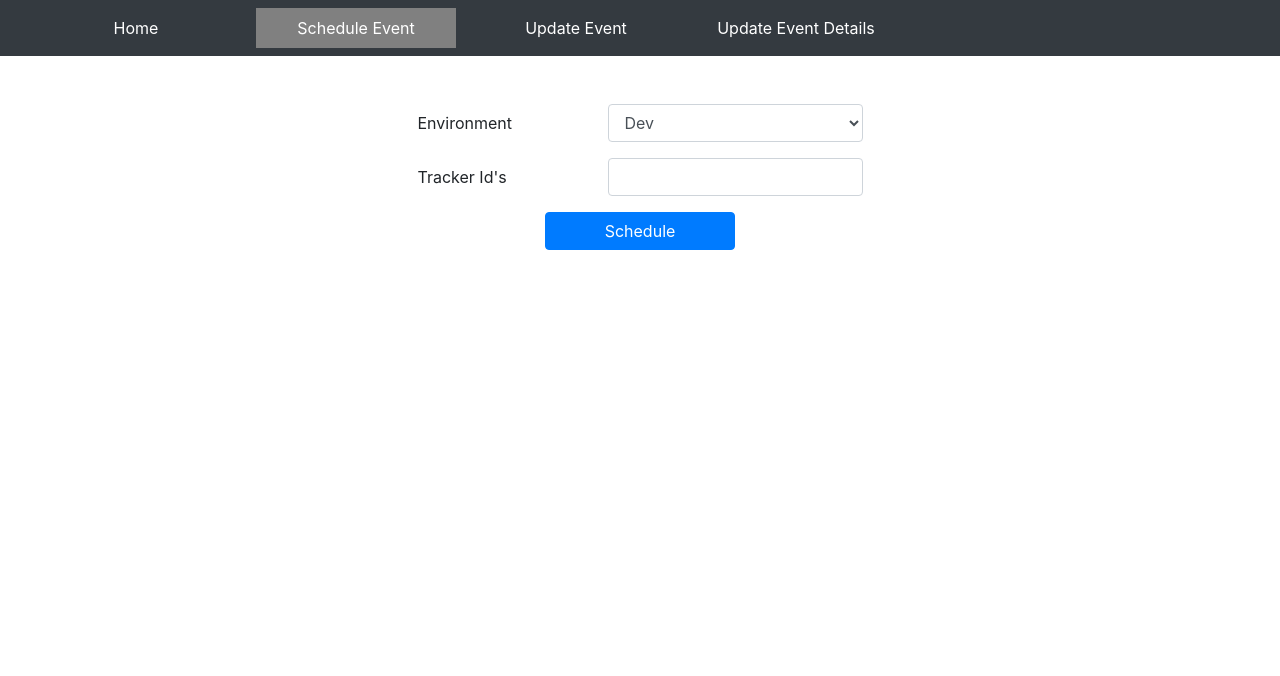
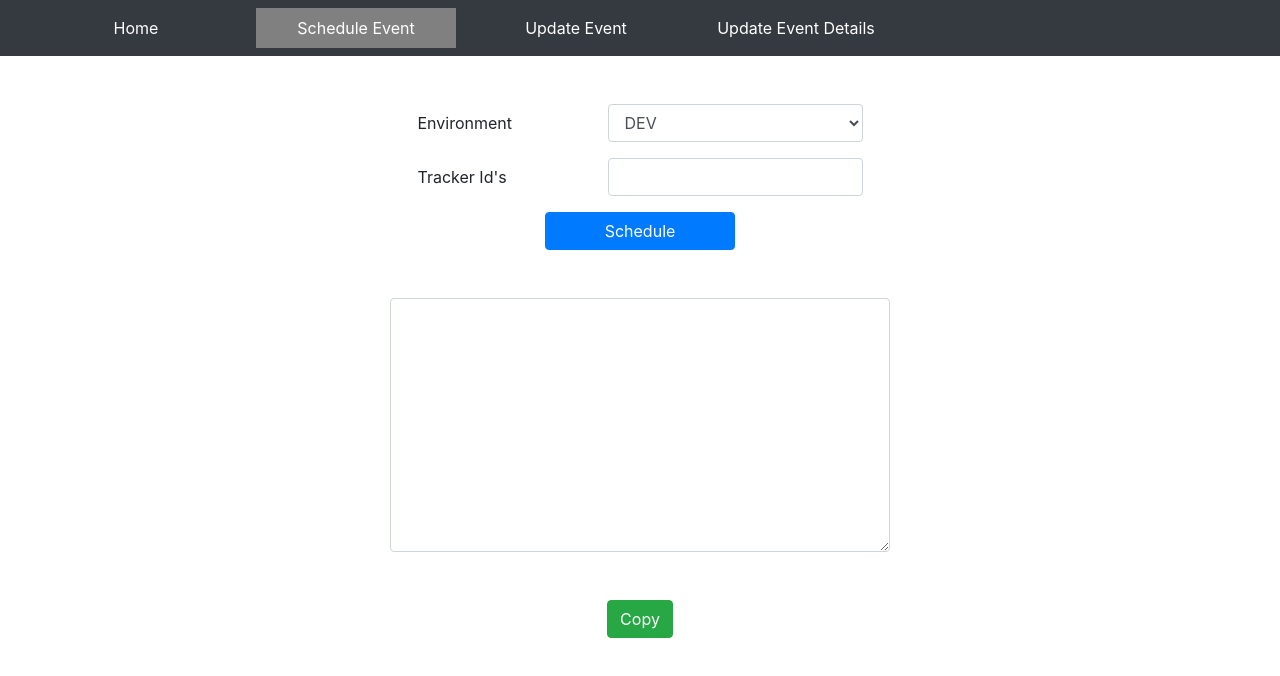
Before and after one commit to tirthankar-kundu-persi/Event-Update-Utility, an Angular app: page /schedule in a window 1280 px wide. Shown: the top 676 px of the page. Built offline with nearby package versions, Linux system fonts and the light colour scheme.

Commit message:
added textarea

```diff
--- a/src/app/schedule.service.ts
+++ b/src/app/schedule.service.ts
@@ -16,6 +16,6 @@ export class ScheduleService {
   // }
 
   getjson(): {} {
-    return JSON.stringify(this.entry);
+    return JSON.stringify(this.entry, null, "\t");
   }
 }
--- a/src/app/schedule/schedule.component.html
+++ b/src/app/schedule/schedule.component.html
@@ -53,17 +53,17 @@
 </div> -->
 
 <div class="container mt-5">
-  <form>
+  <form #form1>
     <div class="form-group row justify-content-center">
       <label for="evnviornment" class="col-sm-2 col-form-label"
         >Environment</label
       >
       <div class="col-3">
         <select class="form-control" id="evnviornment" #environment>
-          <option>Dev</option>
-          <option>qa</option>
-          <option>uat</option>
-          <option>prod</option>
+          <option>DEV</option>
+          <option>QA</option>
+          <option>UAT</option>
+          <option>PROD</option>
         </select>
       </div>
     </div>
@@ -82,30 +82,25 @@
         type="button"
         class="btn btn-primary col-2"
         (click)="onAdd(environment.value, trackingId.value)"
+        (click)="clear(form1)"
       >
         Schedule
       </button>
     </div>
   </form>
 
-  <div *ngIf="table">
-    <table class="table">
-      <thead class="thead-dark">
-        <tr>
-          <th scope="col">Enviornment</th>
-          <th scope="col">Tracker Id's</th>
-        </tr>
-      </thead>
-      <tbody>
-        <tr *ngFor="let item of entries">
-          <td>{{ item.environment }}</td>
-          <td>{{ item.trackerId }}</td>
-        </tr>
-      </tbody>
-    </table>
-  </div>
-
-  <div>
-    {{ entries }}
+  <div
+    class="form-group row justify-content-center mt-5"
+    style="width: 45%; margin: auto"
+  >
+    <!-- <label for="json"><strong>JSON file</strong> </label> -->
+    <textarea class="form-control" rows="10" #jsondata>{{ entries }}</textarea>
+    <button
+      (click)="copyInputMessage(jsondata)"
+      value="click to copy"
+      class="my-5 btn btn-success"
+    >
+      Copy
+    </button>
   </div>
 </div>
--- a/src/app/schedule/schedule.component.ts
+++ b/src/app/schedule/schedule.component.ts
@@ -31,4 +31,13 @@ export class ScheduleComponent implements OnInit {
     this.service.add(this.trackerId);
     this.entries = this.service.getjson();
   }
+  clear(form1) {
+    form1.reset();
+  }
+
+  copyInputMessage(inputElement) {
+    inputElement.select();
+    document.execCommand("copy");
+    inputElement.setSelectionRange(0, 0);
+  }
 }
```
